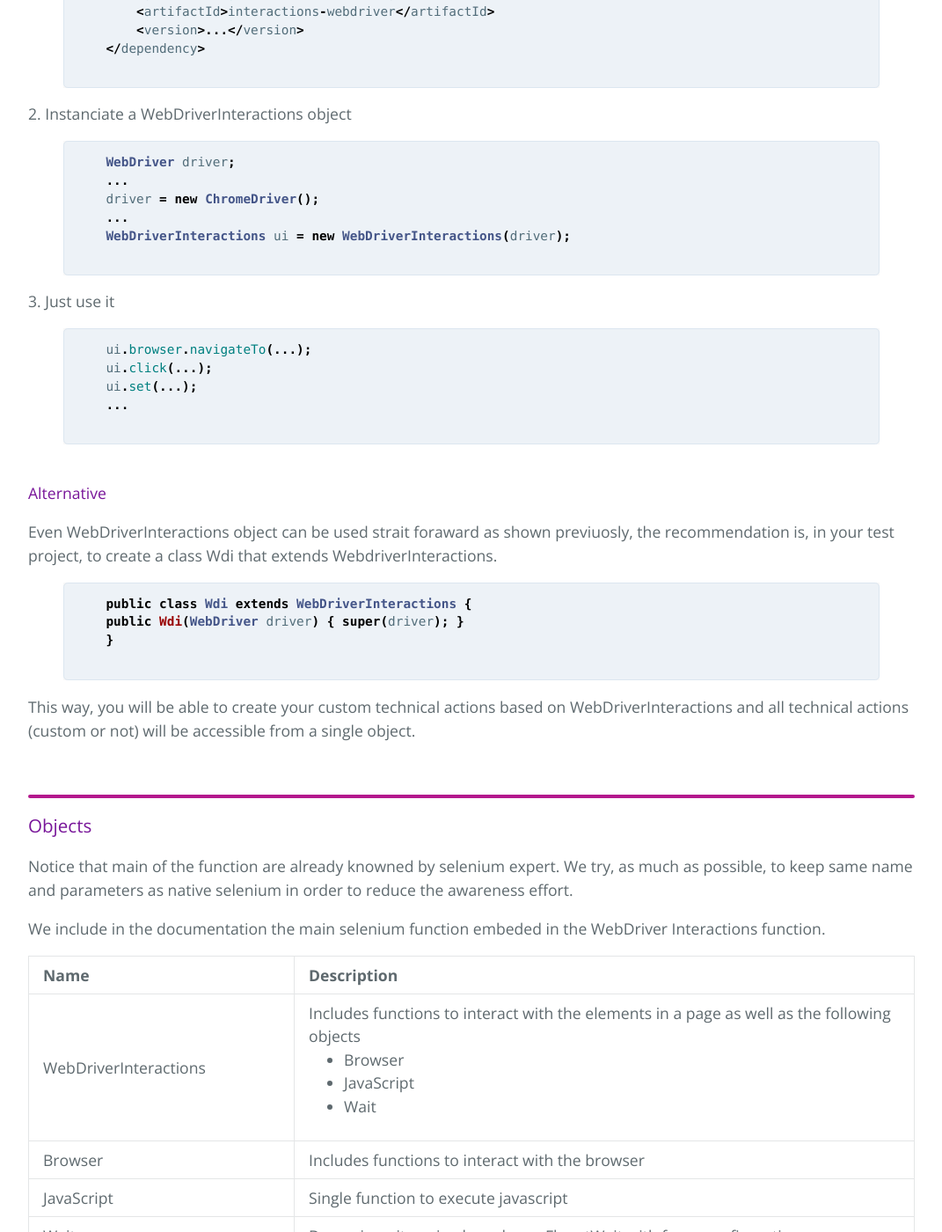
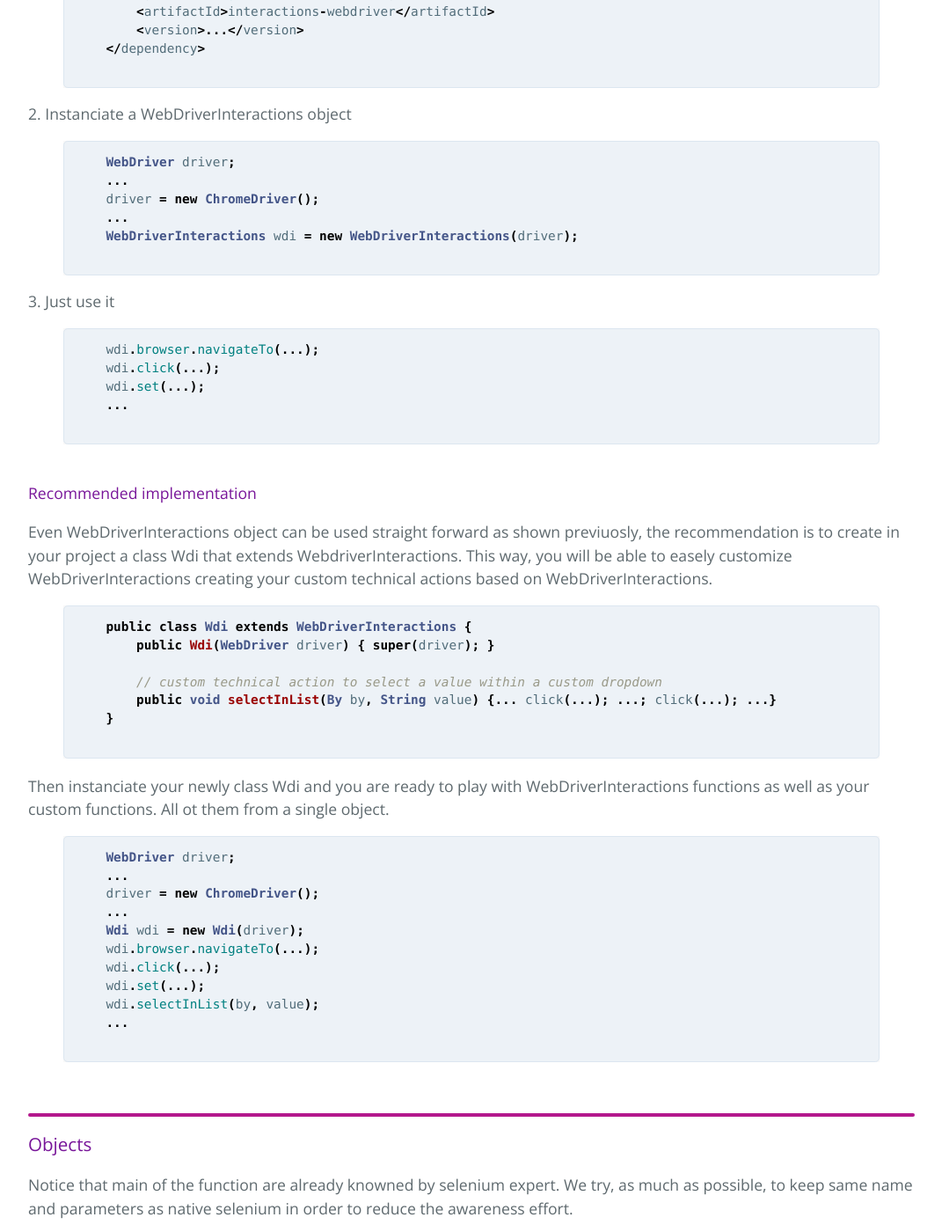
Before and after one commit to simple4tests/simple4tests.github.io, a Jekyll site: the page built from webdriverinteractions/webdriverinteractions.html, in a window 1280 px wide and 1400 px high, scrolled down 1506 px. Shown: the whole window at 88% size, without its empty margins (104-1175 px from the left). Built offline with Jekyll 4.4.1, drawn with Linux system fonts in a browser that asks for light colours.

Commit message:
Adding content

```diff
--- a/_includes/_wdi_usage.html
+++ b/_includes/_wdi_usage.html
@@ -17,31 +17,49 @@
     ...
     driver = new ChromeDriver();
     ...
-    WebDriverInteractions ui = new WebDriverInteractions(driver);
+    WebDriverInteractions wdi = new WebDriverInteractions(driver);
     {% endhighlight %}
 
     3. Just use it
 
     {% highlight java %}
-    ui.browser.navigateTo(...);
-    ui.click(...);
-    ui.set(...);
+    wdi.browser.navigateTo(...);
+    wdi.click(...);
+    wdi.set(...);
     ...
     {% endhighlight %}
 </section>
 <br>
 <section>
-    <h4>Alternative</h4>
-    <p>Even WebDriverInteractions object can be used strait foraward as shown previuosly, the recommendation is, in your
-        test project, to create a class Wdi that extends WebdriverInteractions.</p>
+    <h4>Recommended implementation</h4>
+    <p>Even WebDriverInteractions object can be used straight forward as shown previuosly, the recommendation is to
+        create in your project a class Wdi that extends WebdriverInteractions. This way, you will be able to easely
+        customize WebDriverInteractions creating your custom technical actions based on WebDriverInteractions.</p>
 
     {% highlight java %}
     public class Wdi extends WebDriverInteractions {
-    public Wdi(WebDriver driver) { super(driver); }
+        public Wdi(WebDriver driver) { super(driver); }
+
+        // custom technical action to select a value within a custom dropdown
+        public void selectInList(By by, String value) {... click(...); ...; click(...); ...}
     }
     {% endhighlight %}
 
-    <p>This way, you will be able to create your custom technical actions based on WebDriverInteractions and all
-        technical actions (custom or not) will be accessible from a single object.</p>
+    <p>Then instanciate your newly class Wdi and you are ready to play with WebDriverInteractions functions as well as
+        your custom functions. All ot them from a single object.</p>
+
+    {% highlight java %}
+    WebDriver driver;
+    ...
+    driver = new ChromeDriver();
+    ...
+    Wdi wdi = new Wdi(driver);
+    wdi.browser.navigateTo(...);
+    wdi.click(...);
+    wdi.set(...);
+    wdi.selectInList(by, value);
+    ...
+    {% endhighlight %}
+
 </section>
 <br>
```
